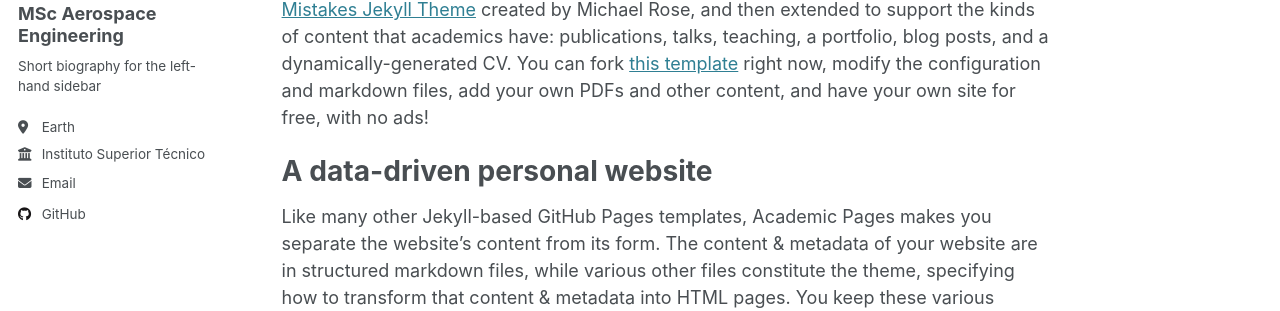
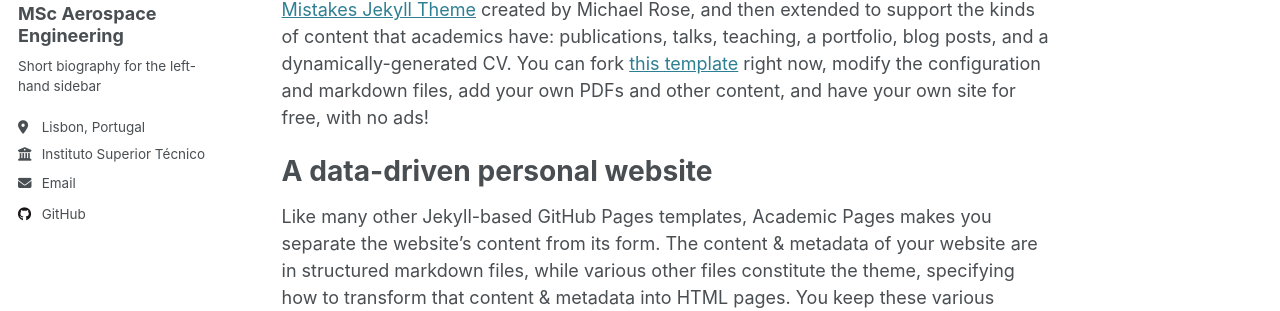
Before and after one commit to joaogaspar00/joaogaspar00.github.io, a Jekyll site: the page built from _pages/about.md, in a window 1280 px wide. Shown: the part 288-599 px from the top of the page. Built offline with Jekyll 4.4.1, drawn with Linux system fonts in a browser that asks for light colours.

Commit message:
Update _config.yml

```diff
--- a/_config.yml
+++ b/_config.yml
@@ -26,10 +26,10 @@ author:
   name             : "MSc Aerospace Engineering"
   pronouns         : # example: "she/her"
   bio              : "Short biography for the left-hand sidebar"
-  location         : "Earth"
+  location         : "Lisbon, Portugal"
   employer         : "Instituto Superior Técnico"
   uri              : # URL
-  email            : "none@example.org"
+  email            : "jpsg.joao.gaspar@gmail.com"
 
   # Academic websites
   arxiv            : # URL - Update with the correct link to your profile
```
